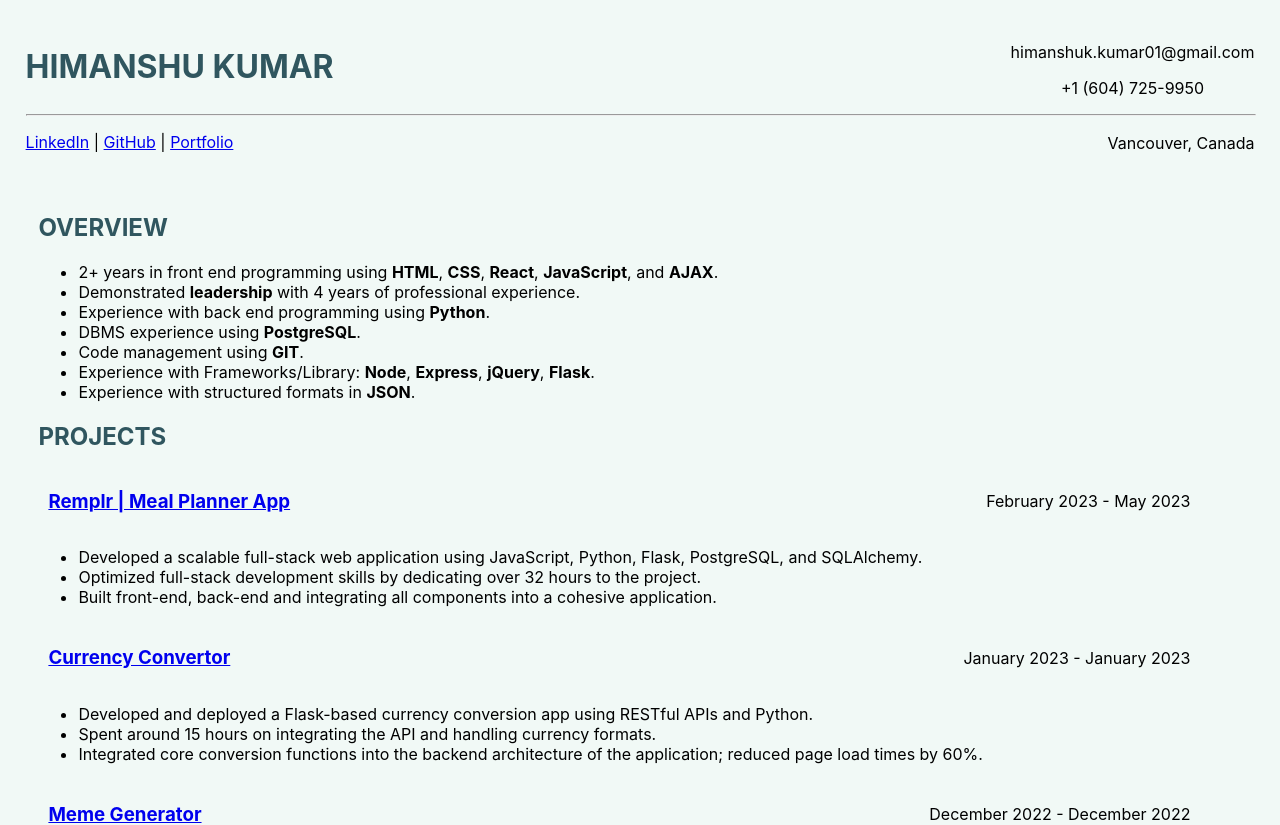
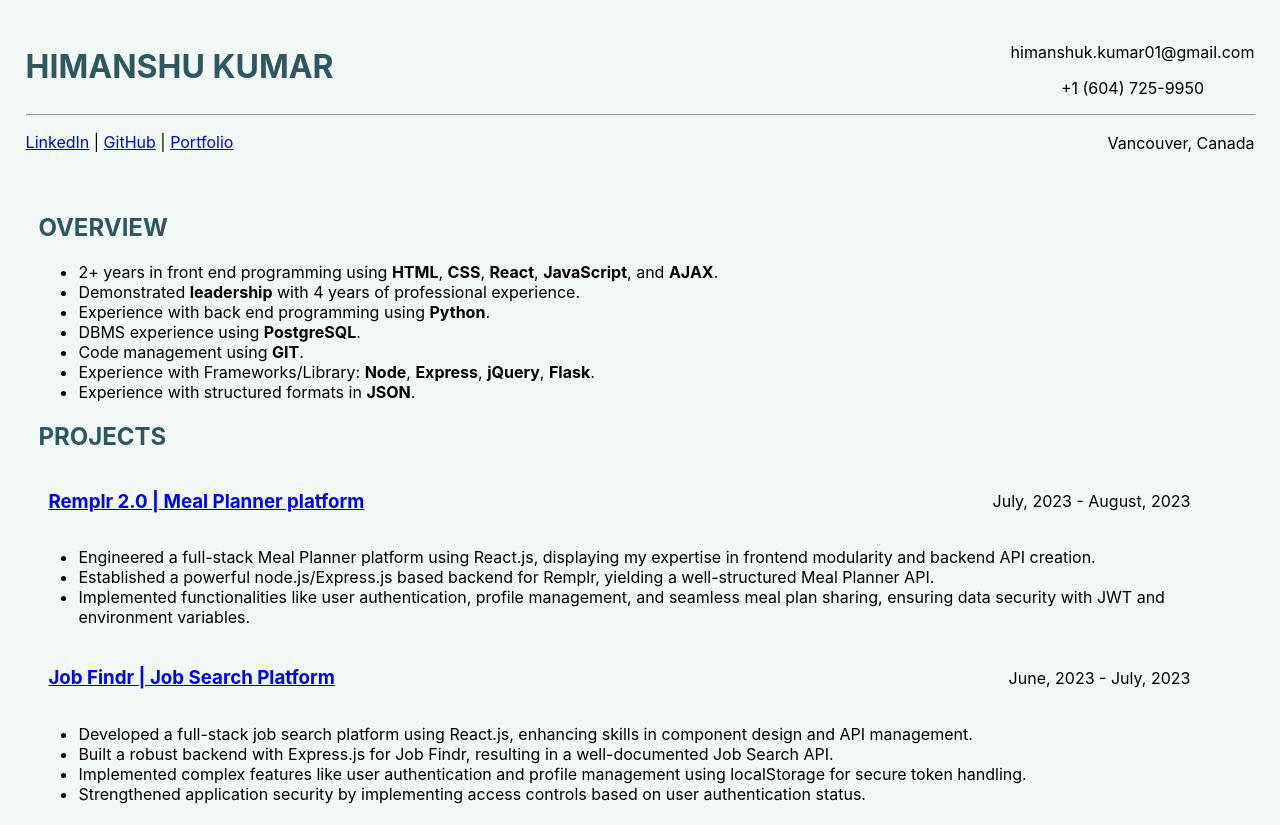
Before and after one commit to himanshuk-dev/Himanshu-resume, a React (Create React App) app: page / in a window 1280 px wide. Shown: the top 825 px of the page. Built offline with nearby package versions, Linux system fonts and the light colour scheme.

Commit message:
adding recent projects

```diff
--- a/src/ProjectData.js
+++ b/src/ProjectData.js
@@ -1,5 +1,26 @@
 // Project array
 const ProjectData = [
+  {
+    title: "Remplr 2.0 | Meal Planner platform",
+    year: "July, 2023 - August, 2023",
+    url: "https://remplr-b4f15e6f40cb.herokuapp.com/",
+    descriptions: [
+      "Engineered a full-stack Meal Planner platform using React.js, displaying my expertise in frontend modularity and backend API creation.",
+      "Established a powerful node.js/Express.js based backend for Remplr, yielding a well-structured Meal Planner API.",
+      "Implemented functionalities like user authentication, profile management, and seamless meal plan sharing, ensuring data security with JWT and environment variables.",
+    ],
+  },
+  {
+    title: "Job Findr | Job Search Platform",
+    year: "June, 2023 - July, 2023",
+    url: "https://job-findr.onrender.com/",
+    descriptions: [
+      "Developed a full-stack job search platform using React.js, enhancing skills in component design and API management.",
+      "Built a robust backend with Express.js for Job Findr, resulting in a well-documented Job Search API.",
+      "Implemented complex features like user authentication and profile management using localStorage for secure token handling.",
+      "Strengthened application security by implementing access controls based on user authentication status.",
+    ],
+  },
   {
     title: "Remplr | Meal Planner App",
     year: "February 2023 - May 2023",
```
